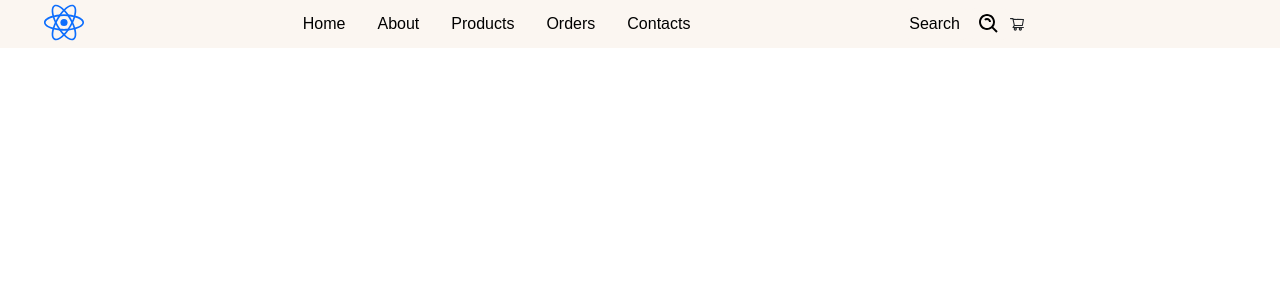
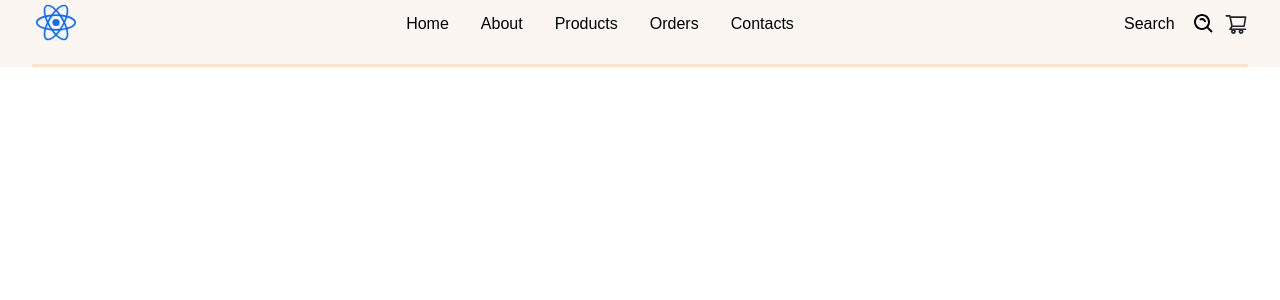
Before and after one commit to bluefirerose/Gen-Alpha, a React (Vite) app: page / in a window 1280 px wide. Shown: the top 300 px of the page. Built offline with nearby package versions, Linux system fonts and the light colour scheme.

Commit message:
finished navbar for review na po

```diff
--- a/src/components/Navbar.css
+++ b/src/components/Navbar.css
@@ -9,7 +9,7 @@
     background-color: #FBF6F1;
     width: 100%;
     /* height: 60px; */
-    max-width: 1200px;
+    /* max-width: 1200px; */
     margin: 0 auto;
     display: flex;
     /* flex-wrap: wrap; */
@@ -94,6 +94,18 @@ input[type=text]:focus{
 .button_logo:hover{
     color: #FCA75B;
 }
+.cart-logo{
+    font-size: 1.5rem;
+}
+.horizontal_line{
+
+    margin: 1rem 0;
+    color: #FCA75B;
+    border: 0;
+    border-top: 3px solid;
+    border-radius: 10px;
+    /* opacity: 0.25; */
+}
 ul {
     padding: 0;
     margin-block-end: 0;
--- a/src/components/Navbar.jsx
+++ b/src/components/Navbar.jsx
@@ -48,13 +48,13 @@ function Navbar() {
                 <BiSearchAlt className="button_logo" />
               </button>
             </form>
-            <AiOutlineShoppingCart />
+            <AiOutlineShoppingCart className="cart-logo" />
           </div>
-          <div className="cart_div"></div>
           <div className="toggle_button">
             <HiMiniBars3CenterLeft />
           </div>
         </div>
+        <hr className="horizontal_line" />
       </nav>
     </header>
   );
```
